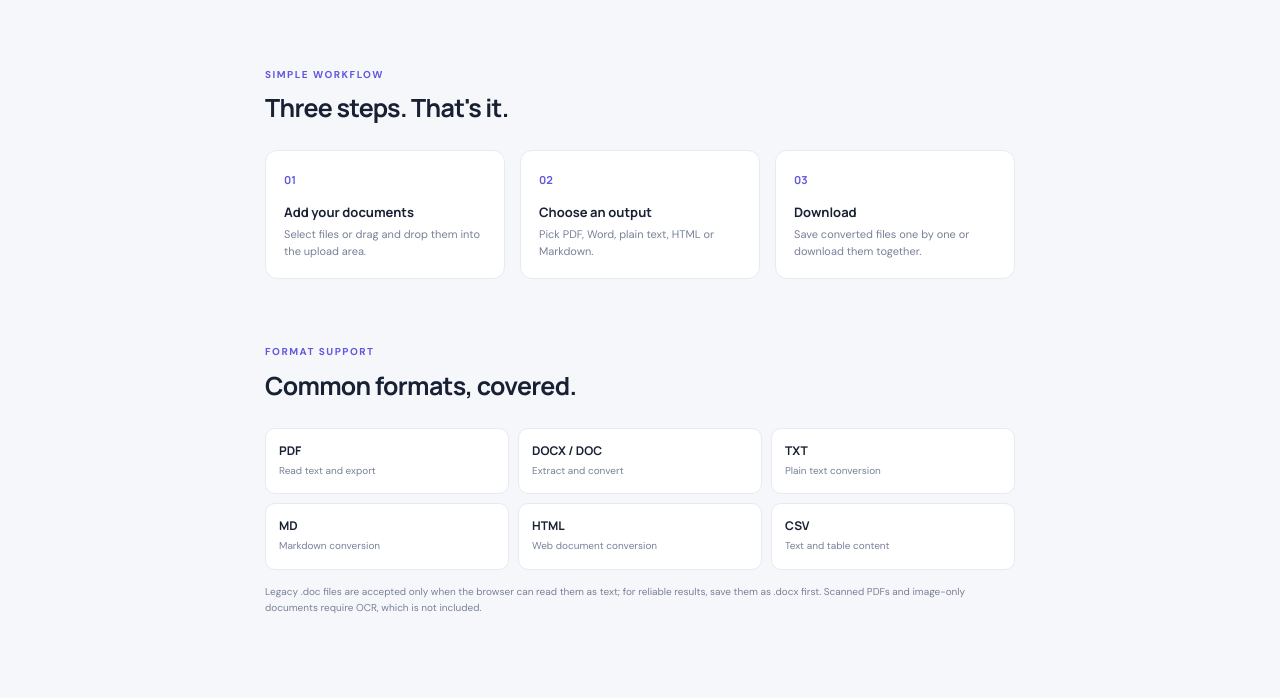
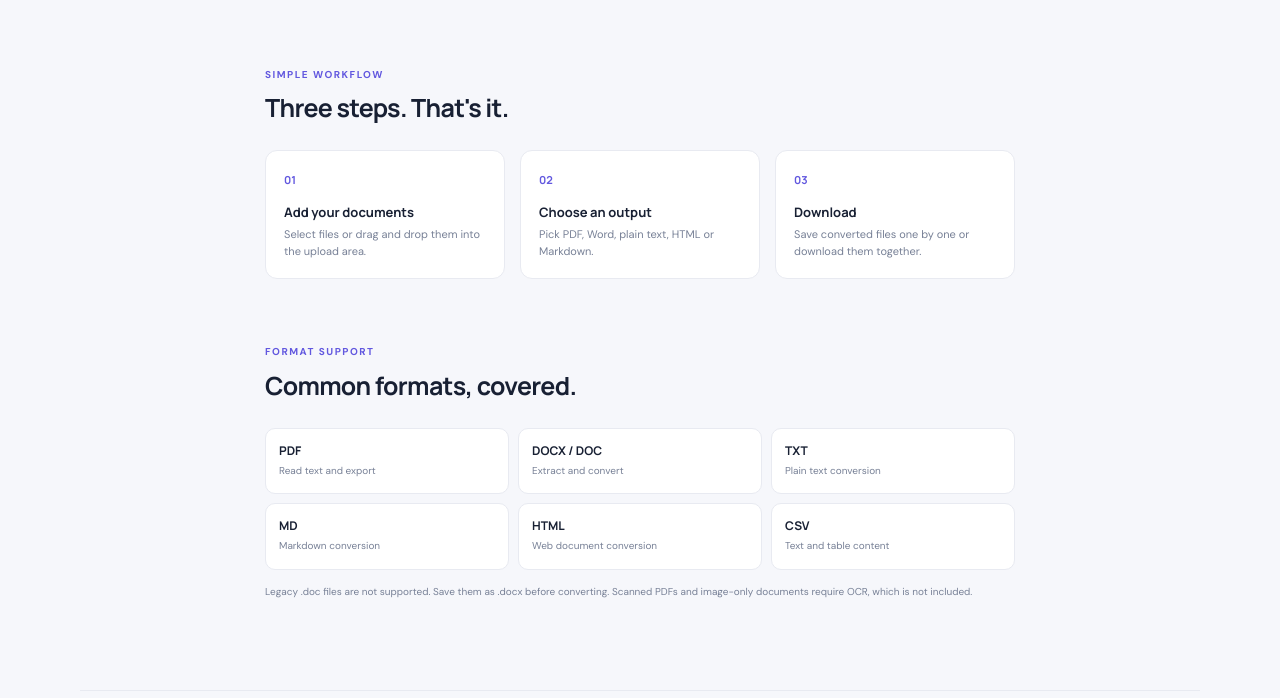
Before and after one commit to tabhishek0001/document-converter, a plain HTML site: page index.html in a window 1280 px wide. Shown: the part 898-1596 px from the top of the page. Drawn offline with nearby package versions, Linux system fonts and the light colour scheme.

Commit message:
Clarify legacy DOC format support

```diff
--- a/index.html
+++ b/index.html
@@ -31,7 +31,7 @@
 <div class="trust-row"><div><span class="trust-icon">⌁</span><span><b>Files stay local</b><small>Processing happens in your browser</small></span></div><div><span class="trust-icon">✧</span><span><b>No account needed</b><small>Open the tool and start converting</small></span></div><div><span class="trust-icon">⌑</span><span><b>Batch conversion</b><small>Convert multiple files at once</small></span></div></div>
 </section>
 <section id="how-it-works" class="info-section"><div class="section-kicker">SIMPLE WORKFLOW</div><h2>Three steps. That's it.</h2><div class="steps"><article><span>01</span><h3>Add your documents</h3><p>Select files or drag and drop them into the upload area.</p></article><article><span>02</span><h3>Choose an output</h3><p>Pick PDF, Word, plain text, HTML or Markdown.</p></article><article><span>03</span><h3>Download</h3><p>Save converted files one by one or download them together.</p></article></div></section>
-<section id="formats" class="formats-section"><div class="section-kicker">FORMAT SUPPORT</div><h2>Common formats, covered.</h2><div class="format-grid"><div><b>PDF</b><span>Read text and export</span></div><div><b>DOCX / DOC</b><span>Extract and convert</span></div><div><b>TXT</b><span>Plain text conversion</span></div><div><b>MD</b><span>Markdown conversion</span></div><div><b>HTML</b><span>Web document conversion</span></div><div><b>CSV</b><span>Text and table content</span></div></div><p class="format-note">Legacy .doc files are accepted only when the browser can read them as text; for reliable results, save them as .docx first. Scanned PDFs and image-only documents require OCR, which is not included.</p></section>
+<section id="formats" class="formats-section"><div class="section-kicker">FORMAT SUPPORT</div><h2>Common formats, covered.</h2><div class="format-grid"><div><b>PDF</b><span>Read text and export</span></div><div><b>DOCX / DOC</b><span>Extract and convert</span></div><div><b>TXT</b><span>Plain text conversion</span></div><div><b>MD</b><span>Markdown conversion</span></div><div><b>HTML</b><span>Web document conversion</span></div><div><b>CSV</b><span>Text and table content</span></div></div><p class="format-note">Legacy .doc files are not supported. Save them as .docx before converting. Scanned PDFs and image-only documents require OCR, which is not included.</p></section>
 </main>
 <footer><a class="brand footer-brand" href="./"><span class="brand-mark">D</span><span>Document<span class="brand-light">Converter</span></span></a><p>Free document conversion. Your files are processed locally.</p><span>© <span id="year"></span> Document Converter</span></footer>
 </body></html>
```
